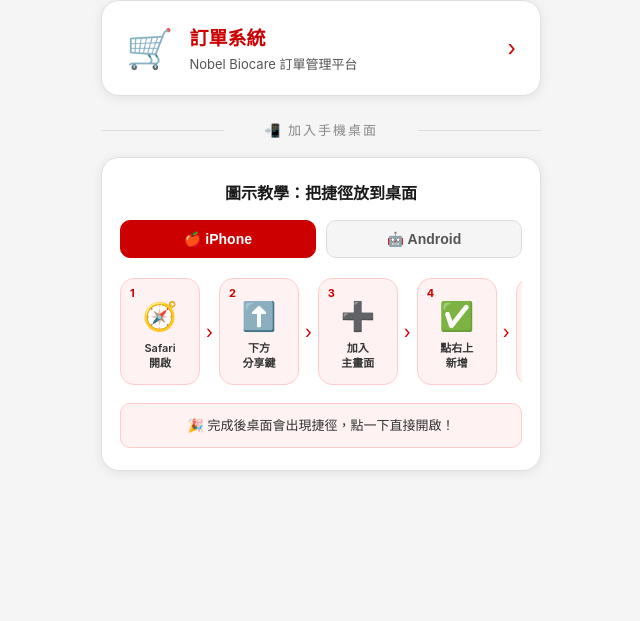
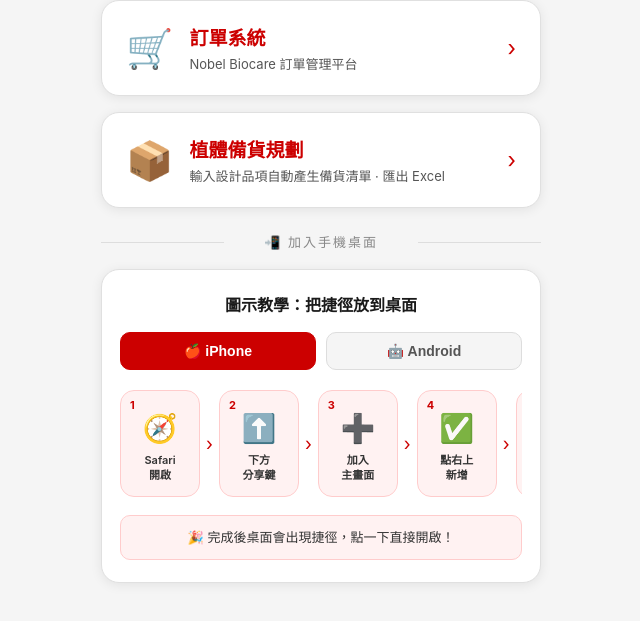
Before and after one commit to Roger730701/all, a plain HTML site: page index.html in a window 1280 px wide. Shown: the part 219-840 px from the top of the page, without its empty margins (319-959 px from the left). Before the commit the page ends 800 px from the top, so only its background shows below. Drawn offline with Linux system fonts and the light colour scheme.

Commit message:
Add files via upload

```diff
--- a/index.html
+++ b/index.html
@@ -125,6 +125,16 @@ header{padding:32px 20px 20px;max-width:480px;margin:0 auto}
     <div class="card-arrow">›</div>
   </a>
 
+  <!-- 植體備貨規劃 -->
+  <a class="card" href="https://roger730701.github.io/all/stock/" target="_blank">
+    <div class="card-icon">📦</div>
+    <div class="card-text">
+      <h2>植體備貨規劃</h2>
+      <p>輸入設計品項自動產生備貨清單 · 匯出 Excel</p>
+    </div>
+    <div class="card-arrow">›</div>
+  </a>
+
   <!-- 教學 -->
   <div class="divider">📲 加入手機桌面</div>
 
```
